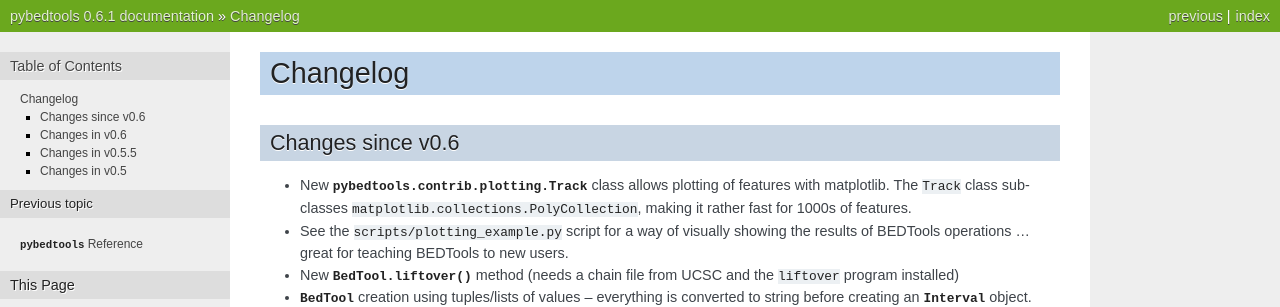
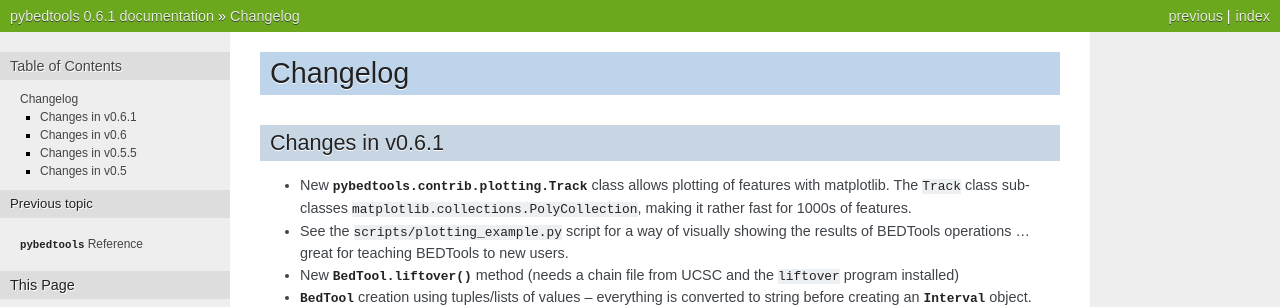
Before and after one commit to daler/pybedtools, a Sphinx documentation site: the page built from docs/source/changes.rst, in a window 1280 px wide and 900 px high. Shown: the top 307 px of the window. Built offline with Sphinx 7.4.7, drawn with Linux system fonts in a browser that asks for light colours; comment, search, counter and statistics services are not loaded.

Commit message:
bump version number in docs

```diff
--- a/docs/source/changes.rst
+++ b/docs/source/changes.rst
@@ -3,8 +3,8 @@
 Changelog
 =========
 
-Changes since v0.6
-------------------
+Changes in v0.6.1
+-----------------
 * New :class:`pybedtools.contrib.plotting.Track` class allows plotting of
   features with matplotlib.  The `Track` class subclasses
   `matplotlib.collections.PolyCollection`, making it rather fast for 1000s of
```
